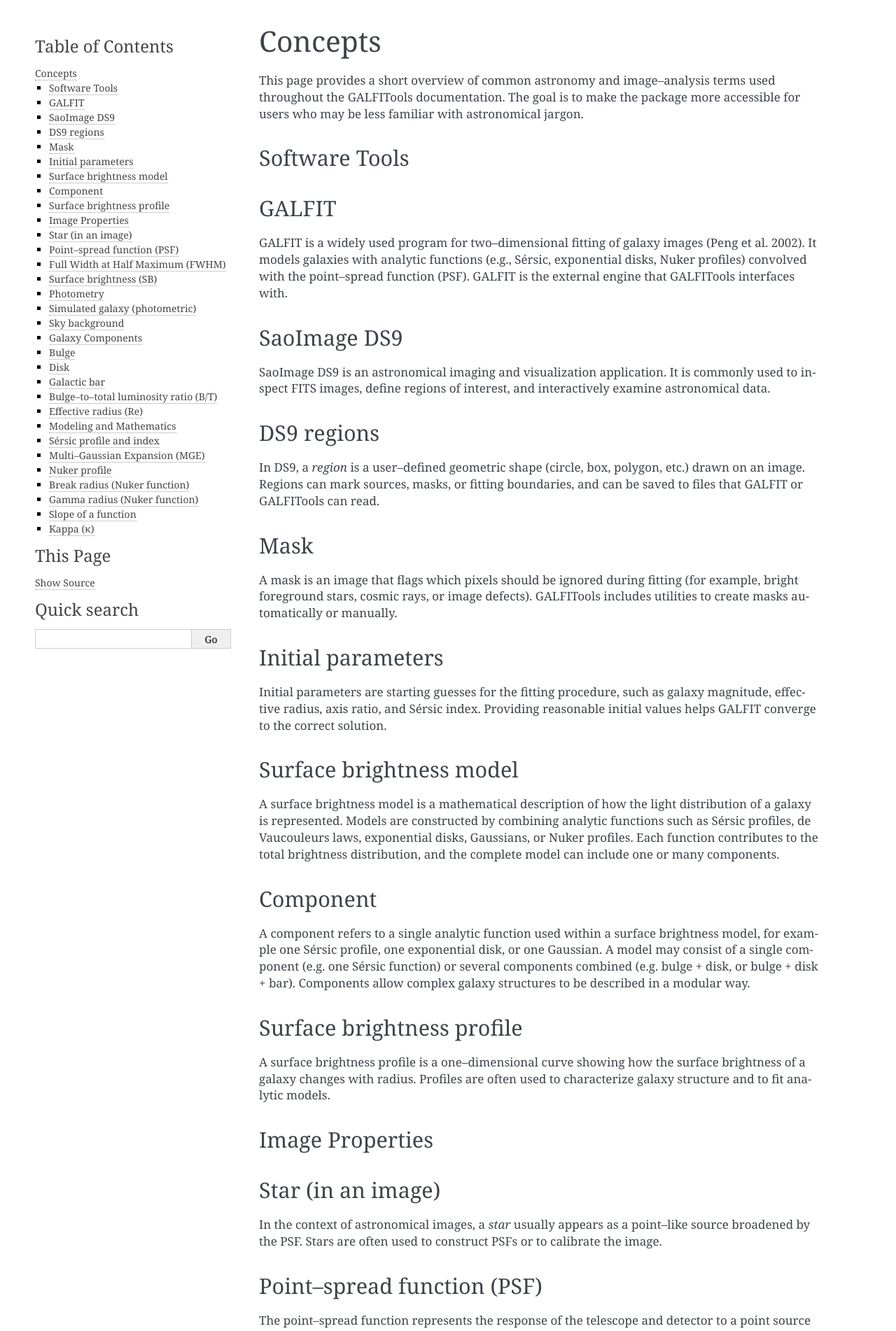
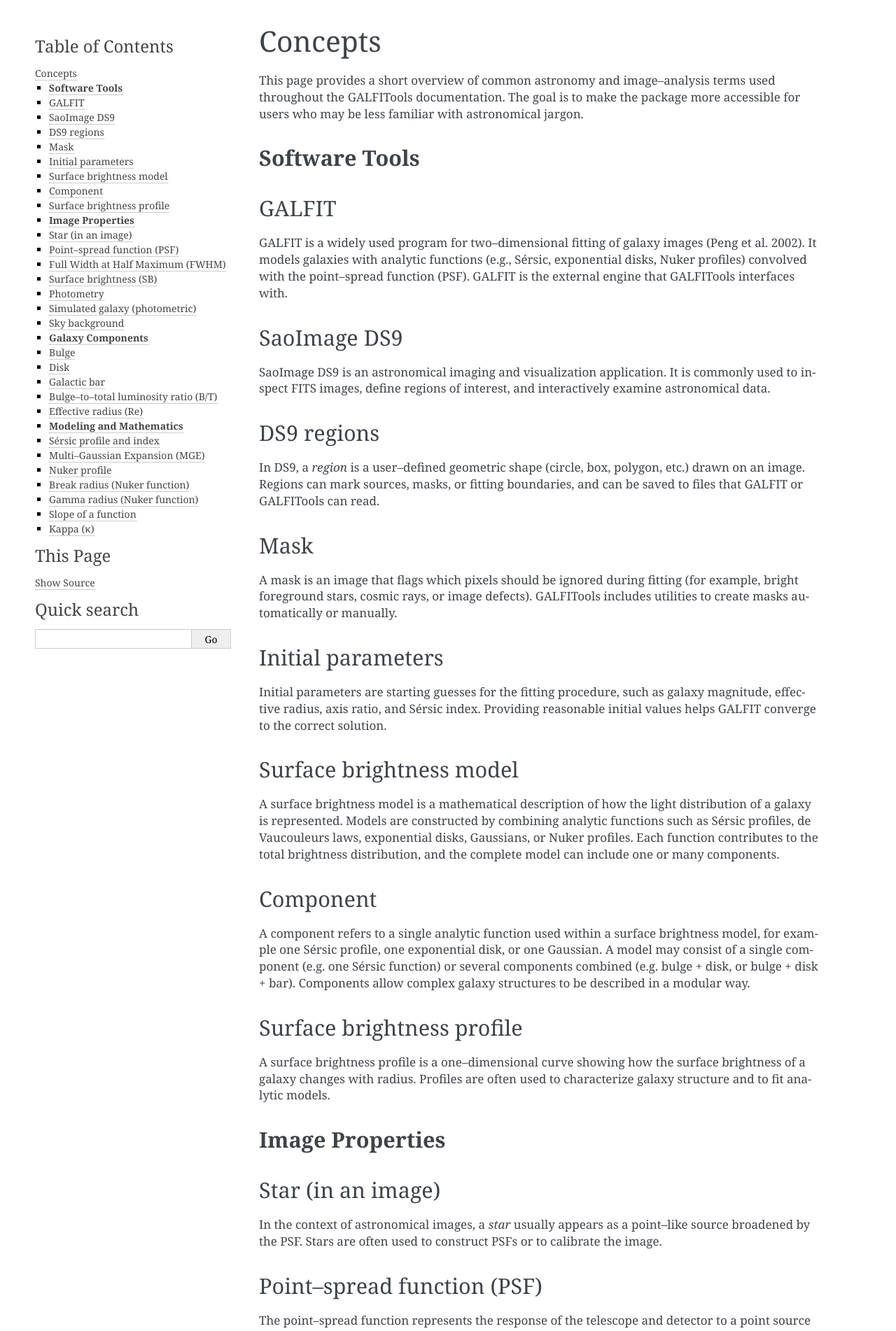
Before and after one commit to canorve/GALFITools, a Sphinx documentation site: the page built from docs/concepts.rst, in a window 1280 px wide. Shown: the top 1902 px of the page at 70% size. Built offline with Sphinx 7.4.7, drawn with Linux system fonts in a browser that asks for light colours.

Commit message:
docs  updated

```diff
--- a/docs/concepts.rst
+++ b/docs/concepts.rst
@@ -9,7 +9,7 @@
 
 
 
-Software Tools
+**Software Tools**
 --------------
 
 .. _concept-galfit:
@@ -89,7 +89,7 @@
 used to characterize galaxy structure and to fit analytic models.
 
 
-Image Properties
+**Image Properties**
 ----------------
 
 .. _concept-star-image:
@@ -158,7 +158,7 @@
 
 
 
-Galaxy Components
+**Galaxy Components**
 -----------------
 
 .. _concept-bulge:
@@ -201,7 +201,9 @@
 half of the total light of a galaxy or model component. It is a standard
 measure of galaxy size.
 
-Modeling and Mathematics
+
+
+**Modeling and Mathematics**
 ------------------------
 
 .. _concept-sersic:
```
